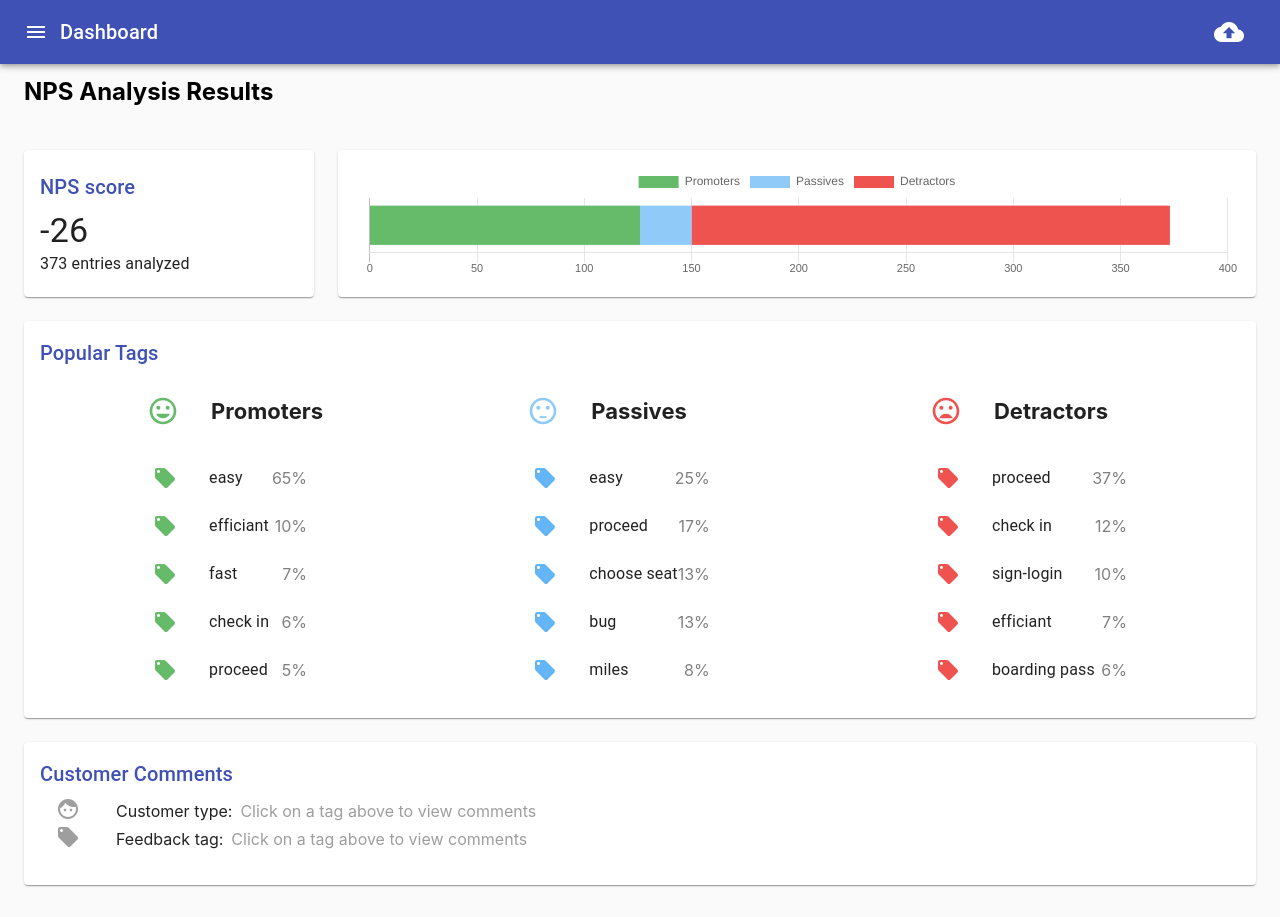
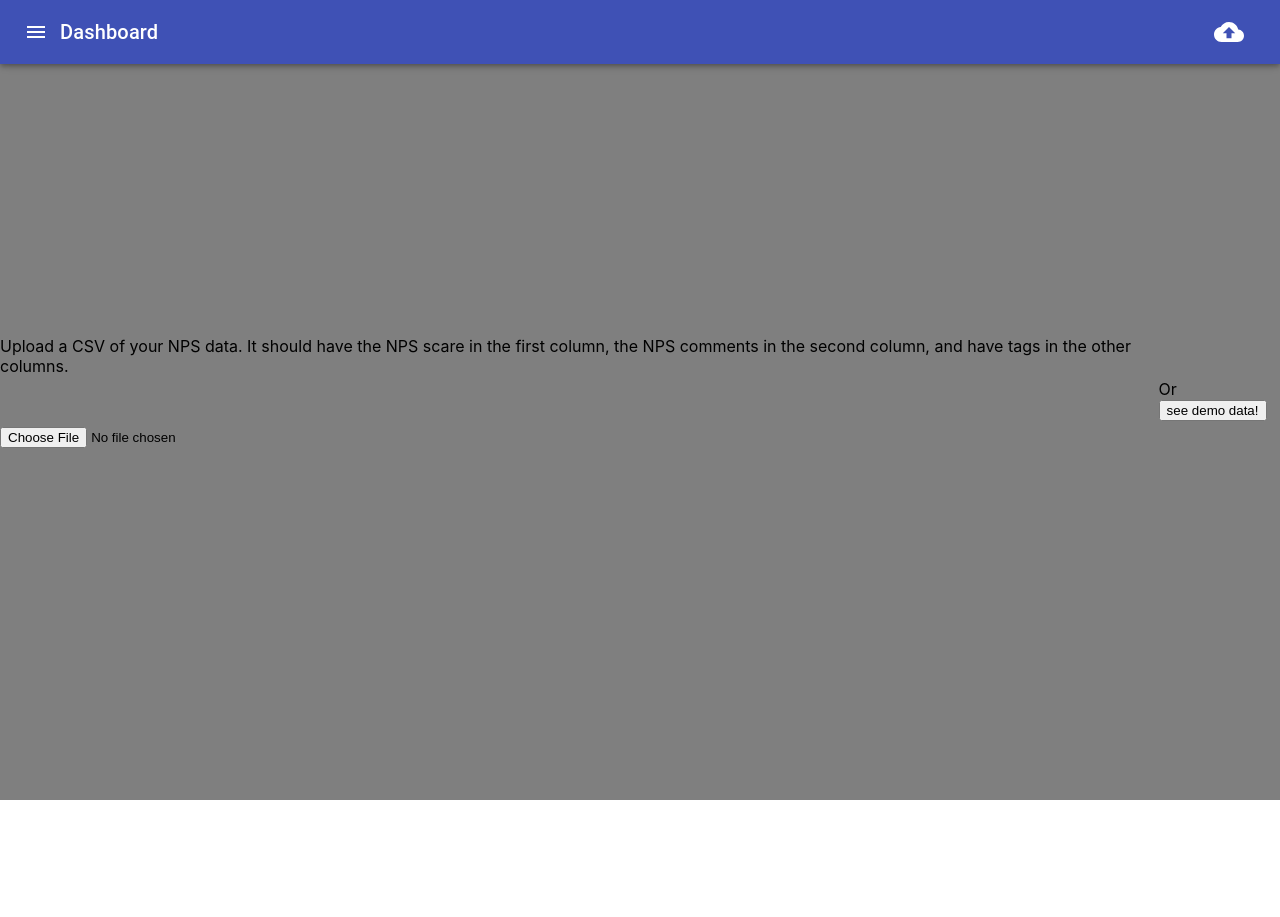
Before and after one commit to dilanustek/Promoter, a React (Create React App) app: page / in a window 1280 px wide. After the commit the page ends 800 px from the top, so only its background shows below. Built offline with nearby package versions, Linux system fonts and the light colour scheme.

Commit message:
uploading vs demoing functionality (no styling)

```diff
--- a/src/App.tsx
+++ b/src/App.tsx
@@ -7,22 +7,26 @@ import AppBar from "@material-ui/core/AppBar";
 import Toolbar from "@material-ui/core/Toolbar";
 import Typography from "@material-ui/core/Typography";
 import IconButton from "@material-ui/core/IconButton";
-import Badge from "@material-ui/core/Badge";
 import MenuIcon from "@material-ui/icons/Menu";
-import NotificationsIcon from "@material-ui/icons/Notifications";
 import BackupIcon from "@material-ui/icons/Backup";
 
 interface State {
   allNPS: NPSEntry[] | null;
+  isUploadOpen: boolean;
 }
 
 class App extends Component<{}, State> {
   state: State = {
     allNPS: null,
+    isUploadOpen: true,
   };
 
   dataHandler = (allNPS: NPSEntry[]) => {
-    this.setState({ allNPS: allNPS });
+    this.setState({ allNPS: allNPS, isUploadOpen: false });
+  };
+
+  uploadClickHandler = () => {
+    this.setState({ isUploadOpen: true });
   };
 
   render() {
@@ -42,14 +46,19 @@ class App extends Component<{}, State> {
             >
               Dashboard
             </Typography>
-            <IconButton color="inherit">
+            <IconButton color="inherit" onClick={this.uploadClickHandler}>
               <BackupIcon style={{ fontSize: 30 }} />
             </IconButton>
           </Toolbar>
         </AppBar>
         <div className="page">
-          <FileUploader dataHandler={this.dataHandler} />
-          <NPSstats allNPS={this.state.allNPS} />
+          <FileUploader
+            dataHandler={this.dataHandler}
+            isUploadOpen={this.state.isUploadOpen}
+          />
+          {this.state.isUploadOpen === false ? (
+            <NPSstats allNPS={this.state.allNPS} />
+          ) : null}
         </div>
       </section>
     );
--- a/src/FileUploader.css
+++ b/src/FileUploader.css
@@ -1,15 +1,3 @@
-.openDrawer {
-  position: "relative";
-  display: block;
-  transition: all 0.25s;
-  overflow: hidden;
-}
-
-.closeDrawer {
-  display: none;
-  transition: all 0.25s;
-}
-
 .main {
   padding: 12px;
   width: 400px;
@@ -18,7 +6,6 @@
   display: flex;
   flex-direction: column;
   align-items: center;
-  display: none;
 }
 
 .uploadSection {
--- a/src/FileUploader.tsx
+++ b/src/FileUploader.tsx
@@ -3,6 +3,7 @@ import { NPSEntry, bucketFiller, getTagKeys } from "./NPSHelpers";
 import "./FileUploader.css";
 import Papa from "papaparse";
 import csvData from "./NPSsample.json";
+import Backdrop from "@material-ui/core/Backdrop";
 
 interface State {
   isFileUploaded: boolean;
@@ -11,6 +12,7 @@ interface State {
 
 interface Props {
   dataHandler: (allNPS: NPSEntry[]) => void;
+  isUploadOpen: boolean;
 }
 
 class FileUploader extends Component<Props, State> {
@@ -35,14 +37,13 @@ class FileUploader extends Component<Props, State> {
   };
 
   parseData(data: any) {
-    if (csvData) data = csvData;
-
     const commentFullData = data.filter((entry: any) => entry.Comment !== "");
     let parsedData: NPSEntry[] = [];
 
     for (let i = 0; i < commentFullData.length; i++) {
       const entry = commentFullData[i];
-      //const scoreNum = typeof entry.Score == "number" ? entry.Score : parseInt(entry.Score);
+      const scoreNum =
+        typeof entry.Score == "number" ? entry.Score : parseInt(entry.Score);
 
       const availableKeys = Object.keys(entry);
       const tagKeys = getTagKeys(availableKeys, entry);
@@ -50,9 +51,9 @@ class FileUploader extends Component<Props, State> {
       if (entry.Comment && tagKeys.length > 0) {
         const newEntry: NPSEntry = {
           id: i,
-          score: entry.Score,
+          score: scoreNum,
           comment: entry.Comment,
-          bucket: bucketFiller(entry.Score),
+          bucket: bucketFiller(scoreNum),
           tags: tagKeys,
         };
         parsedData.push(newEntry);
@@ -66,14 +67,14 @@ class FileUploader extends Component<Props, State> {
     this.props.dataHandler(parsedData);
   }
 
-  componentDidMount() {
-    this.parseData(null);
-  }
+  // componentDidMount() {
+  //   this.parseData(null);
+  // }
 
   render() {
     return (
-      <section className="uploadFile">
-        <section className="main">
+      <Backdrop className="backdrop" open={this.props.isUploadOpen}>
+        <section className="uploadFile">
           <div>
             Upload a CSV of your NPS data. It should have the NPS scare in the
             first column, the NPS comments in the second column, and have tags
@@ -90,7 +91,13 @@ class FileUploader extends Component<Props, State> {
             <p />
           </div>
         </section>
-      </section>
+        <section>
+          Or
+          <button onClick={() => this.parseData(csvData)}>
+            see demo data!
+          </button>
+        </section>
+      </Backdrop>
     );
   }
 }
```
